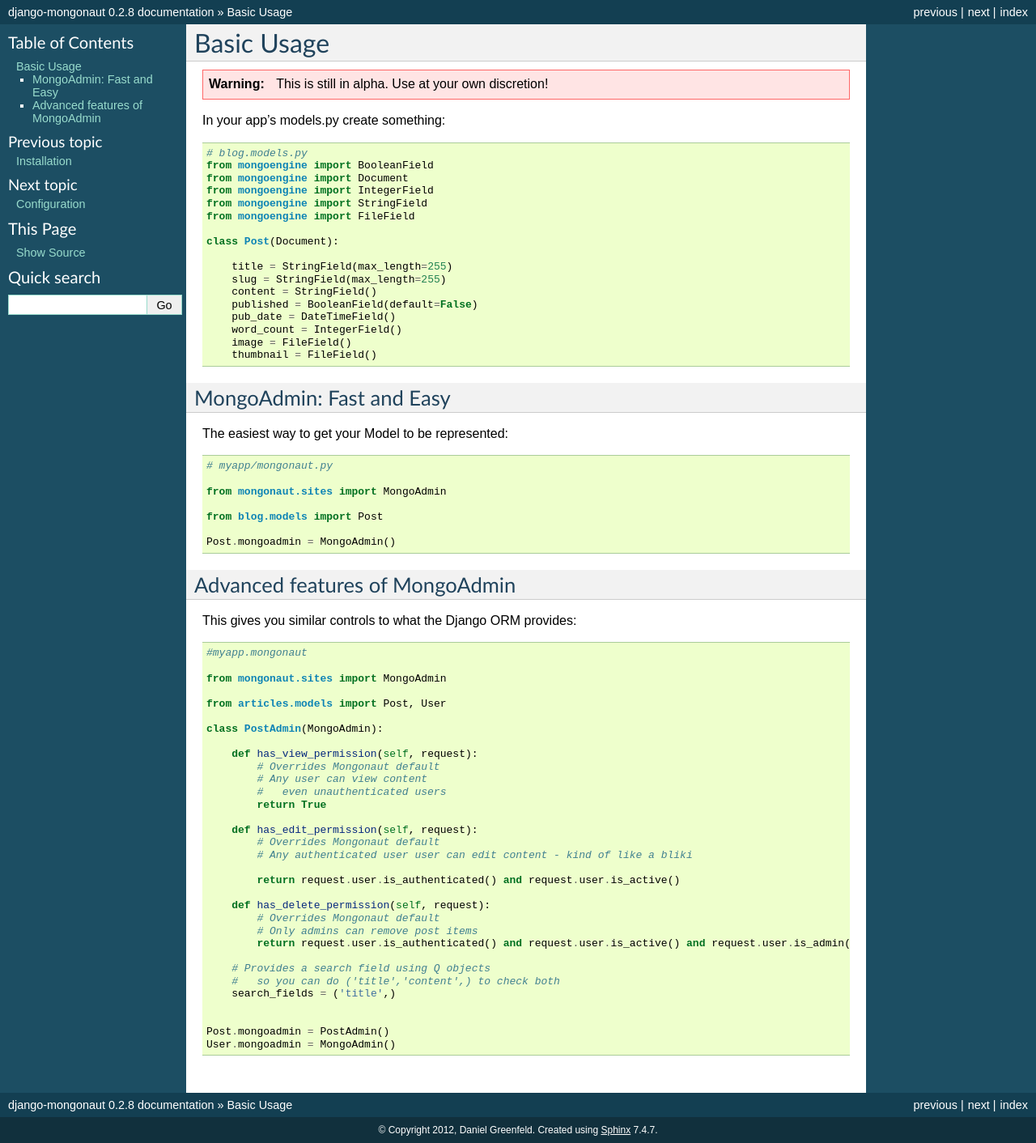
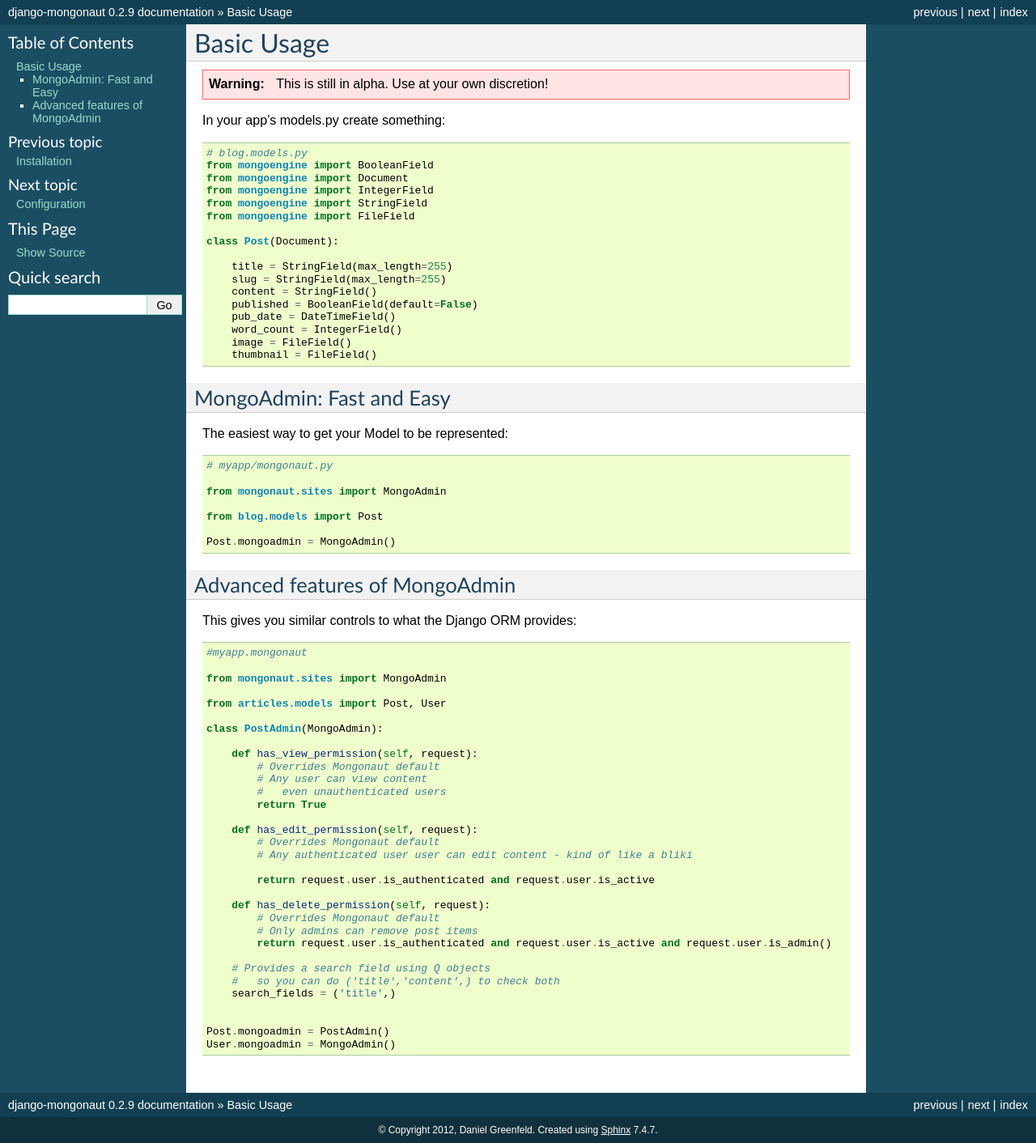
Before and after one commit to jazzband/django-mongonaut, a Sphinx documentation site: the page built from docs/usage.rst, in a window 1280 px wide. Shown: the whole page at 81% size. Built offline with Sphinx 7.4.7, drawn with Linux system fonts in a browser that asks for light colours.

Commit message:
Push to 0.2.9

```diff
--- a/README.rst
+++ b/README.rst
@@ -2,7 +2,7 @@
 django-mongonaut
 ================
 :Info: An introspective interface for Django and MongoDB.
-:Version: 0.2.8
+:Version: 0.2.9
 :Author: Daniel Greenfeld (http://github.com/pydanny)
 
 About
@@ -34,7 +34,7 @@
 
 Get the code::
 
-    pip install django-mongonaut==0.2.8
+    pip install django-mongonaut==0.2.9
 
 Install the dependency in your settings.py::
 
--- a/docs/conf.py
+++ b/docs/conf.py
@@ -50,7 +50,7 @@
 # The short X.Y version.
 version = '0.2'
 # The full version, including alpha/beta/rc tags.
-release = '0.2.8'
+release = '0.2.9'
 
 # The language for content autogenerated by Sphinx. Refer to documentation
 # for a list of supported languages.
--- a/docs/usage.rst
+++ b/docs/usage.rst
@@ -66,12 +66,12 @@
             # Overrides Mongonaut default
             # Any authenticated user user can edit content - kind of like a bliki
 
-            return request.user.is_authenticated() and request.user.is_active()
+            return request.user.is_authenticated and request.user.is_active
 
         def has_delete_permission(self, request):
             # Overrides Mongonaut default
             # Only admins can remove post items
-            return request.user.is_authenticated() and request.user.is_active() and request.user.is_admin()
+            return request.user.is_authenticated and request.user.is_active and request.user.is_admin()
 
         # Provides a search field using Q objects
         #   so you can do ('title','content',) to check both
--- a/mongonaut/__init__.py
+++ b/mongonaut/__init__.py
@@ -1,6 +1,6 @@
 __author__ = 'Daniel Greenfeld'
 
-VERSION = (0, 2, 8)
+VERSION = (0, 2, 9)
 
 def get_version():
     version = '%s.%s' % (VERSION[0], VERSION[1])
```
Also changed, not shown: docs/api.rst (+4 -4 lines), 2 other files.
